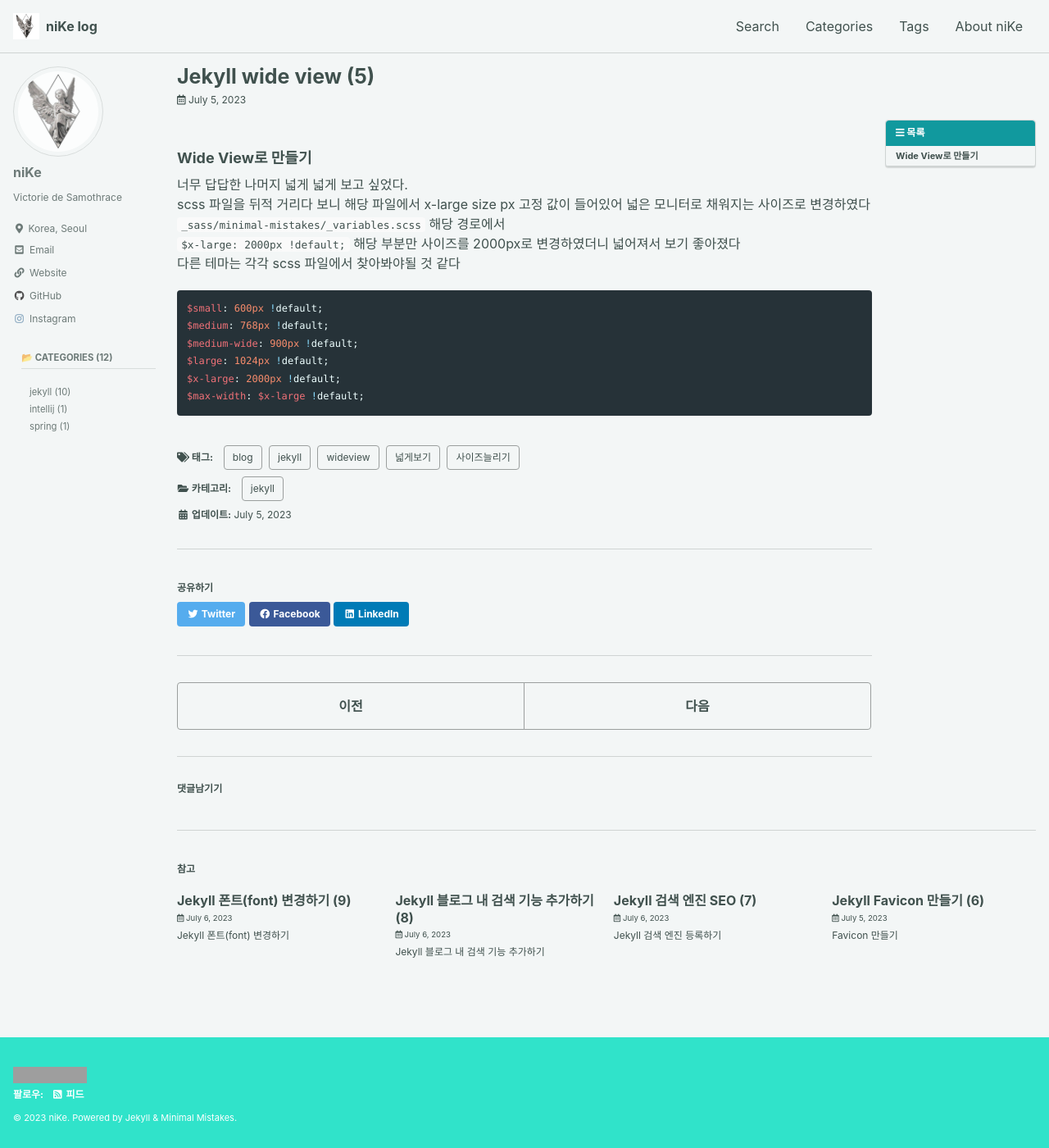
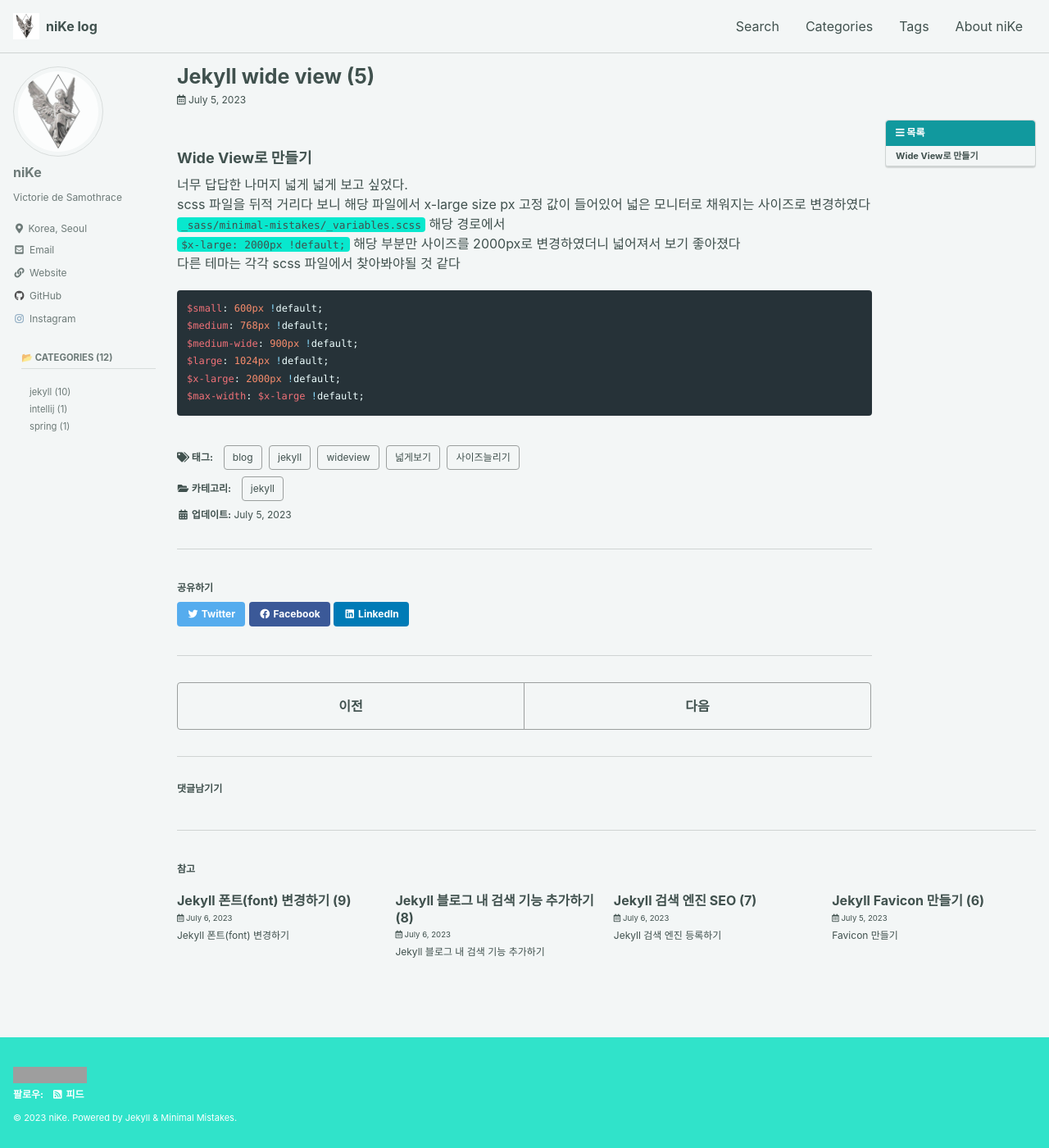
Before and after one commit to KwakTaeMin/KwakTaeMin.github.io, a Jekyll site: the page built from _posts/2023-07-05-Jekyll wide view(5).md, in a window 1280 px wide and 1400 px high. Shown: the whole window at 82% size. Built offline with Jekyll 4.4.1, drawn with Linux system fonts in a browser that asks for light colours; cached includes are drawn as plain includes; some web fonts are replaced; comment, search, counter and statistics services are not loaded; grey boxes are pictures that could not be loaded.

Commit message:
코드 배경 색 변경

```diff
--- a/_sass/minimal-mistakes/_variables.scss
+++ b/_sass/minimal-mistakes/_variables.scss
@@ -62,7 +62,7 @@ $light-gray: mix(#fff, $gray, 50%) !default;
 $lighter-gray: mix(#fff, $gray, 90%) !default;
 
 $background-color: #fff !default;
-$code-background-color: #fafafa !default;
+$code-background-color: #08e8ce !default;
 $code-background-color-dark: $light-gray !default;
 $text-color: $dark-gray !default;
 $muted-text-color: mix(#fff, $text-color, 20%) !default;
```
